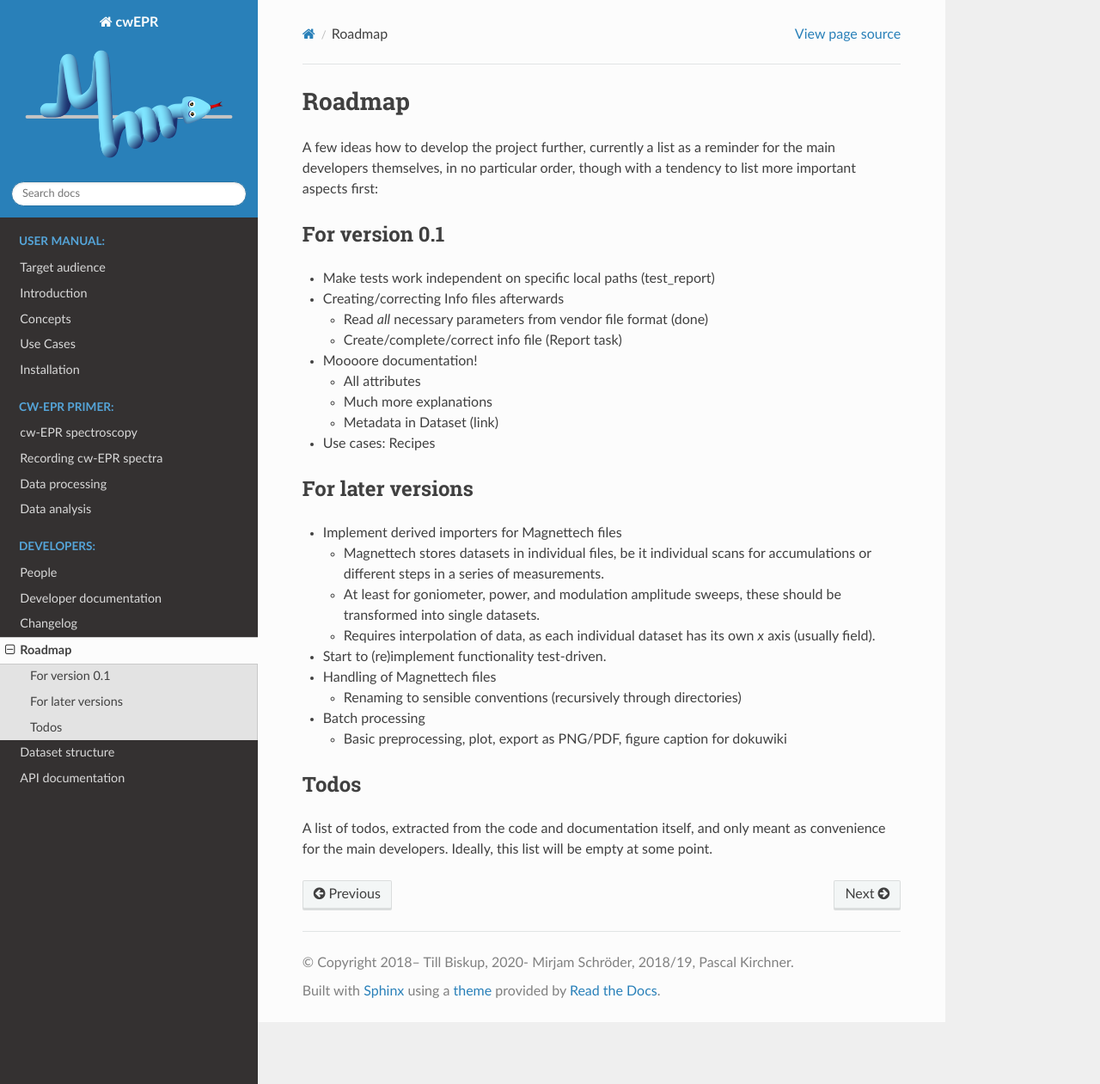
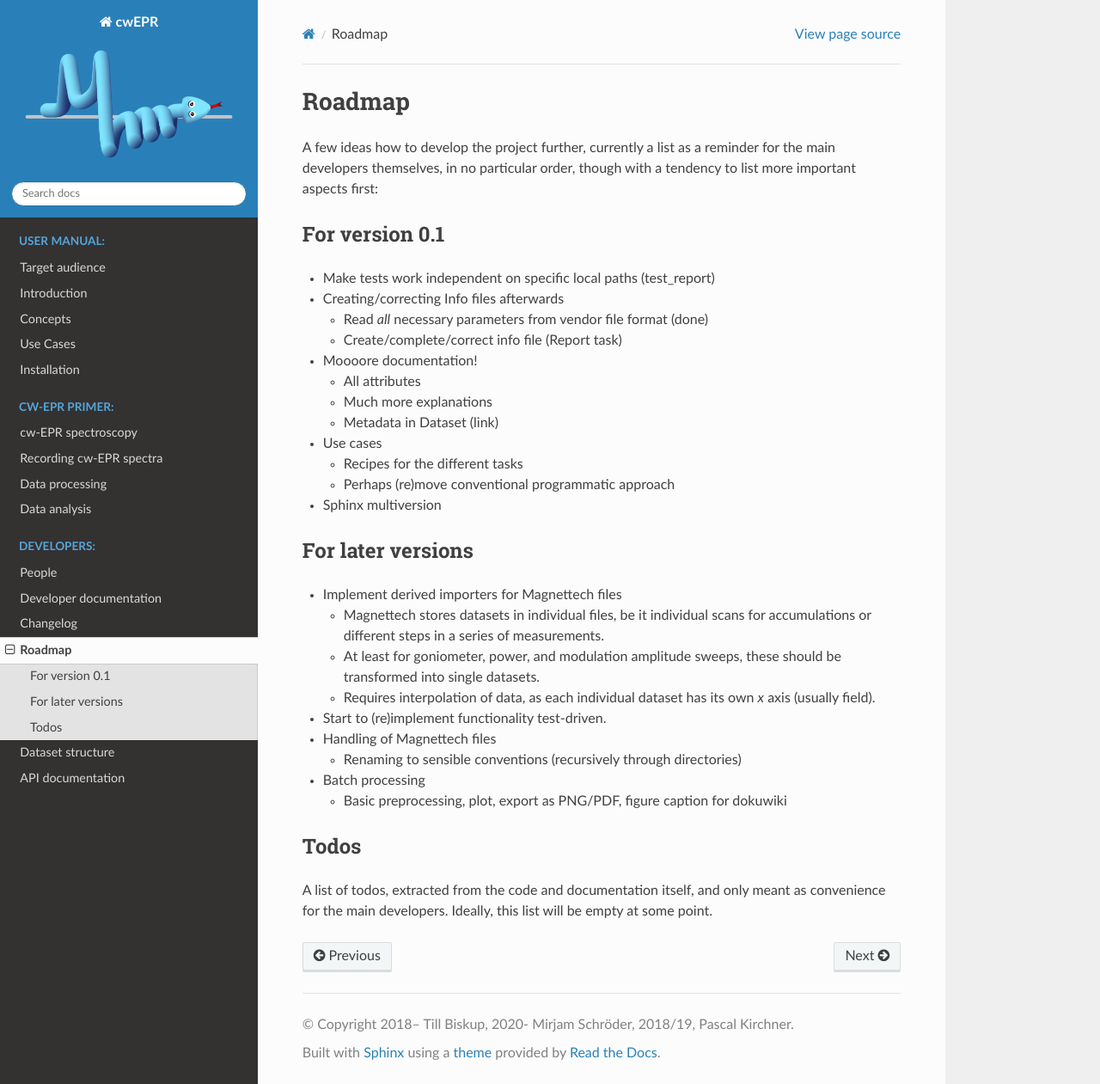
Before and after one commit to tillbiskup/cwepr, a Sphinx documentation site: the page built from docs/roadmap.rst, in a window 1280 px wide and 1261 px high. Shown: the whole window at 86% size. Built offline with Sphinx 7.4.7 and the Read the Docs theme 2.0.0, drawn with Linux system fonts in a browser that asks for light colours.

Commit message:
Update roadmap

```diff
--- a/docs/roadmap.rst
+++ b/docs/roadmap.rst
@@ -22,7 +22,12 @@ For version 0.1
   * Much more explanations
   * Metadata in Dataset (link)
 
-* Use cases: Recipes
+* Use cases
+
+  * Recipes for the different tasks
+  * Perhaps (re)move conventional programmatic approach
+
+* Sphinx multiversion
 
 
 For later versions
```
Also changed, not shown: 1 other file.
